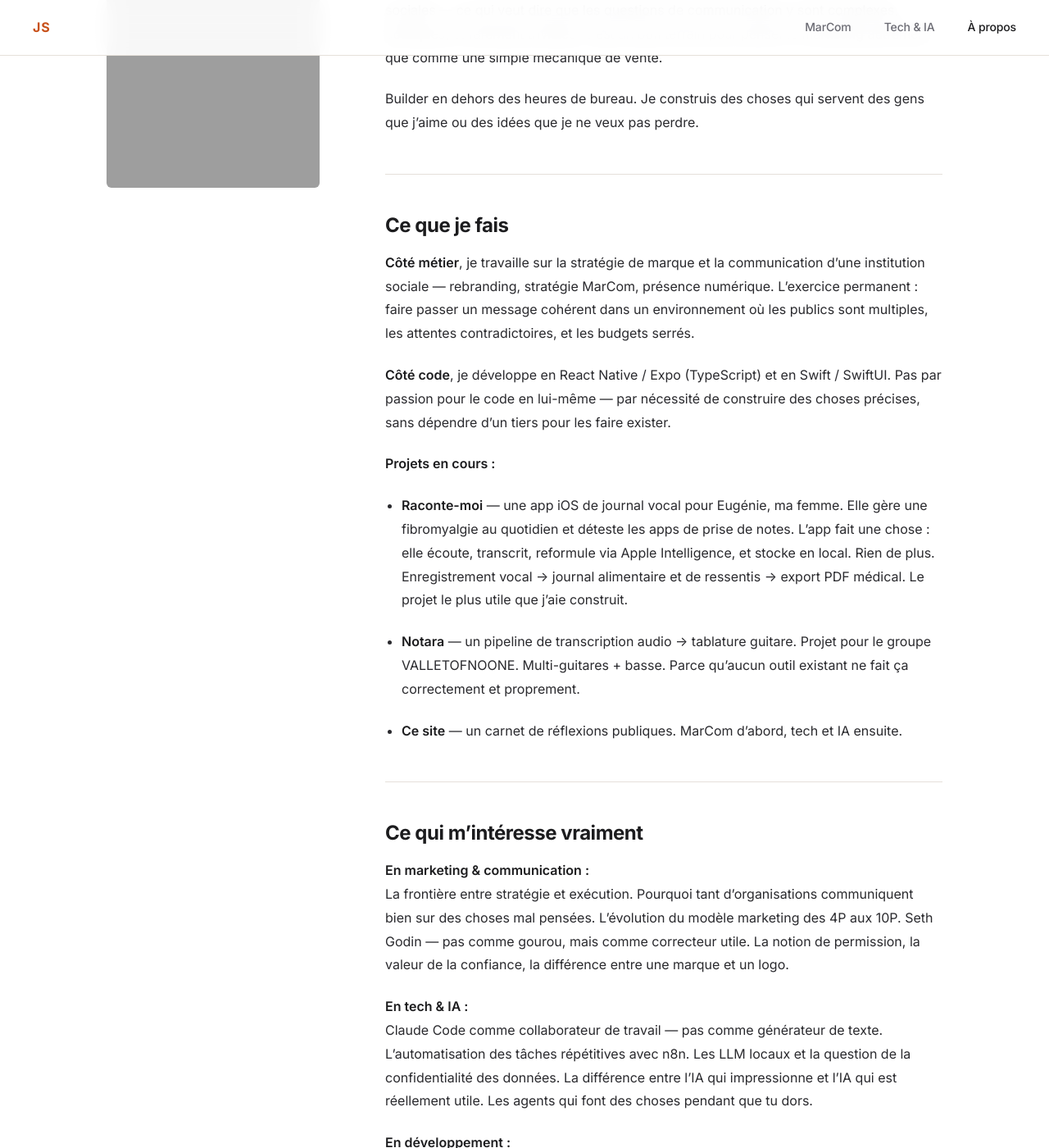
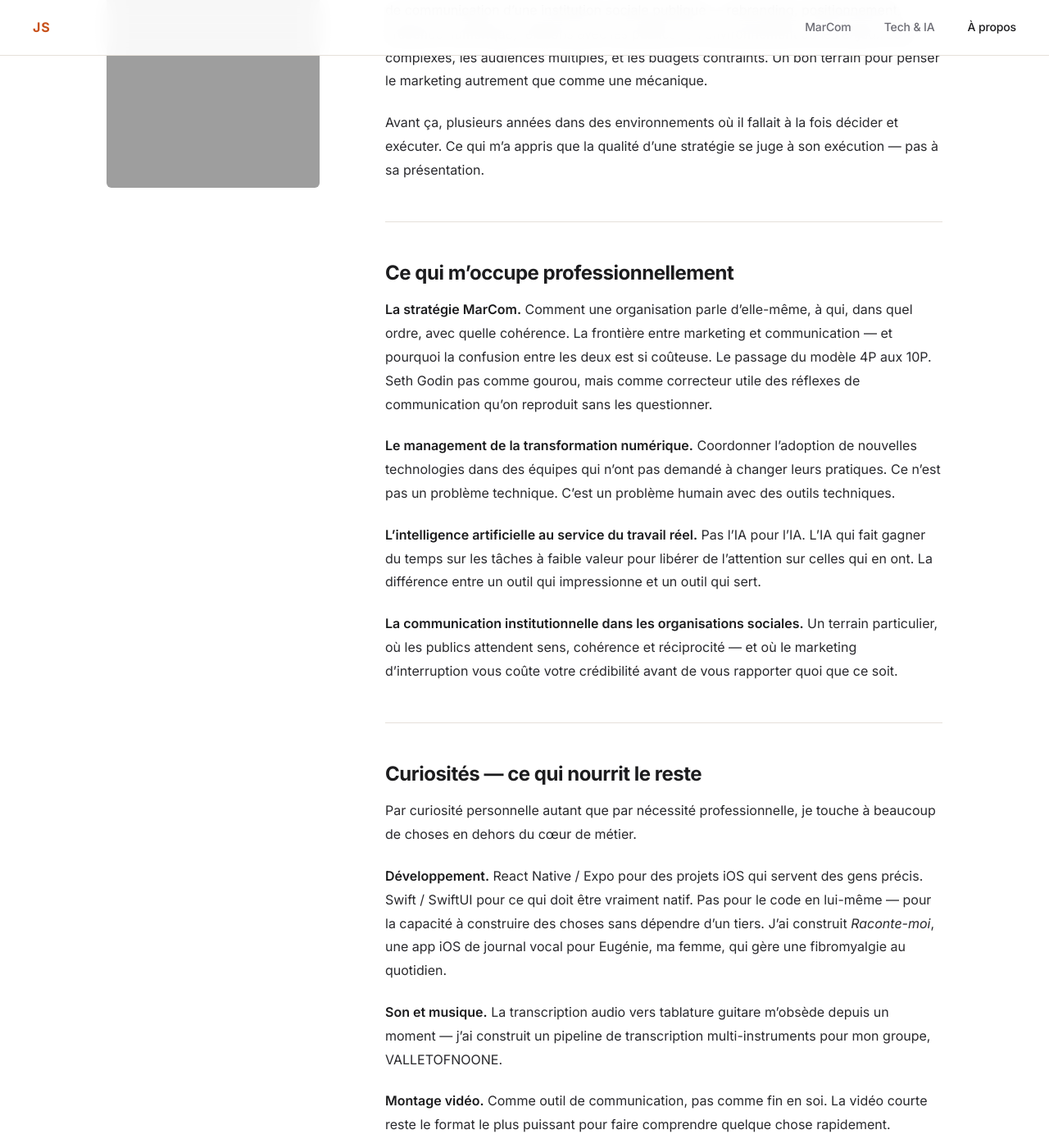
Before and after one commit to joaofmsilva1979/joaofmsilva1979.github.io, a Jekyll site: the page built from a-propos.md, in a window 1280 px wide and 1400 px high, scrolled down 386 px. Shown: the whole window at 82% size. Built offline with Jekyll 4.4.1, drawn with Linux system fonts in a browser that asks for light colours; some of the changed text lies outside the part shown; grey boxes are pictures that could not be loaded.

Commit message:
Article MarCom complet (3200 mots) + profil repositionné leader/coordinateur
Co-Authored-By: Claude Sonnet 4.6 <noreply@anthropic.com>

```diff
--- a/_includes/marcom-nav.html
+++ b/_includes/marcom-nav.html
@@ -1,6 +1,7 @@
 <div class="sub-nav">
   <div class="sub-nav-inner">
     <a href="/marcom/" {% if page.url == '/marcom/' %}class="active"{% endif %}>Vue d'ensemble</a>
+    <a href="/marcom/article/" {% if page.url == '/marcom/article/' %}class="active"{% endif %}>L'article</a>
     <a href="/marcom/definitions/" {% if page.url == '/marcom/definitions/' %}class="active"{% endif %}>Définitions</a>
     <a href="/marcom/modele/" {% if page.url == '/marcom/modele/' %}class="active"{% endif %}>Le modèle</a>
     <a href="/marcom/seth-godin/" {% if page.url == '/marcom/seth-godin/' %}class="active"{% endif %}>Seth Godin</a>
--- a/a-propos.md
+++ b/a-propos.md
@@ -4,54 +4,47 @@ title: Joao Silva
 permalink: /a-propos/
 ---
 
-Digital & marketing au **CIGL Esch** (Luxembourg). Le CIGL, c'est un centre d'initiatives sociales — ce qui veut dire que les questions de communication y sont complexes, politiques, et rarement triviales. C'est un bon terrain pour penser le marketing autrement que comme une simple mécanique de vente.
+Responsable marketing & digital au **CIGL Esch** (Luxembourg). Je coordonne la stratégie de communication d'une institution sociale publique — rebranding, positionnement, présence numérique, relations avec les publics. Un environnement où les enjeux sont complexes, les audiences multiples, et les budgets contraints. Un bon terrain pour penser le marketing autrement que comme une mécanique.
 
-Builder en dehors des heures de bureau. Je construis des choses qui servent des gens que j'aime ou des idées que je ne veux pas perdre.
+Avant ça, plusieurs années dans des environnements où il fallait à la fois décider et exécuter. Ce qui m'a appris que la qualité d'une stratégie se juge à son exécution — pas à sa présentation.
 
 ---
 
-## Ce que je fais
+## Ce qui m'occupe professionnellement
 
-**Côté métier**, je travaille sur la stratégie de marque et la communication d'une institution sociale — rebranding, stratégie MarCom, présence numérique. L'exercice permanent : faire passer un message cohérent dans un environnement où les publics sont multiples, les attentes contradictoires, et les budgets serrés.
+**La stratégie MarCom.** Comment une organisation parle d'elle-même, à qui, dans quel ordre, avec quelle cohérence. La frontière entre marketing et communication — et pourquoi la confusion entre les deux est si coûteuse. Le passage du modèle 4P aux 10P. Seth Godin pas comme gourou, mais comme correcteur utile des réflexes de communication qu'on reproduit sans les questionner.
 
-**Côté code**, je développe en React Native / Expo (TypeScript) et en Swift / SwiftUI. Pas par passion pour le code en lui-même — par nécessité de construire des choses précises, sans dépendre d'un tiers pour les faire exister.
+**Le management de la transformation numérique.** Coordonner l'adoption de nouvelles technologies dans des équipes qui n'ont pas demandé à changer leurs pratiques. Ce n'est pas un problème technique. C'est un problème humain avec des outils techniques.
 
-**Projets en cours :**
+**L'intelligence artificielle au service du travail réel.** Pas l'IA pour l'IA. L'IA qui fait gagner du temps sur les tâches à faible valeur pour libérer de l'attention sur celles qui en ont. La différence entre un outil qui impressionne et un outil qui sert.
 
-- **Raconte-moi** — une app iOS de journal vocal pour Eugénie, ma femme. Elle gère une fibromyalgie au quotidien et déteste les apps de prise de notes. L'app fait une chose : elle écoute, transcrit, reformule via Apple Intelligence, et stocke en local. Rien de plus. Enregistrement vocal → journal alimentaire et de ressentis → export PDF médical. Le projet le plus utile que j'aie construit.
-
-- **Notara** — un pipeline de transcription audio → tablature guitare. Projet pour le groupe VALLETOFNOONE. Multi-guitares + basse. Parce qu'aucun outil existant ne fait ça correctement et proprement.
-
-- **Ce site** — un carnet de réflexions publiques. MarCom d'abord, tech et IA ensuite.
+**La communication institutionnelle dans les organisations sociales.** Un terrain particulier, où les publics attendent sens, cohérence et réciprocité — et où le marketing d'interruption vous coûte votre crédibilité avant de vous rapporter quoi que ce soit.
 
 ---
 
-## Ce qui m'intéresse vraiment
+## Curiosités — ce qui nourrit le reste
 
-**En marketing & communication :**
-La frontière entre stratégie et exécution. Pourquoi tant d'organisations communiquent bien sur des choses mal pensées. L'évolution du modèle marketing des 4P aux 10P. Seth Godin — pas comme gourou, mais comme correcteur utile. La notion de permission, la valeur de la confiance, la différence entre une marque et un logo.
+Par curiosité personnelle autant que par nécessité professionnelle, je touche à beaucoup de choses en dehors du cœur de métier.
 
-**En tech & IA :**
-Claude Code comme collaborateur de travail — pas comme générateur de texte. L'automatisation des tâches répétitives avec n8n. Les LLM locaux et la question de la confidentialité des données. La différence entre l'IA qui impressionne et l'IA qui est réellement utile. Les agents qui font des choses pendant que tu dors.
+**Développement.** React Native / Expo pour des projets iOS qui servent des gens précis. Swift / SwiftUI pour ce qui doit être vraiment natif. Pas pour le code en lui-même — pour la capacité à construire des choses sans dépendre d'un tiers. J'ai construit *Raconte-moi*, une app iOS de journal vocal pour Eugénie, ma femme, qui gère une fibromyalgie au quotidien.
 
-**En développement :**
-React Native parce que iOS + le web dans une seule codebase, c'est encore la bonne réponse pour des projets de cette taille. Swift / SwiftUI pour ce qui doit être vraiment natif. SQLite local parce que les données des gens n'ont pas à vivre sur des serveurs tiers. L'architecture de stores Zustand. Les tests qui ne mentent pas.
+**Son et musique.** La transcription audio vers tablature guitare m'obsède depuis un moment — j'ai construit un pipeline de transcription multi-instruments pour mon groupe, VALLETOFNOONE.
 
-**En info & comm :**
-Le journalisme de données. La carte comme outil de narration. Les newsletters qui tiennent leurs promesses. La question de ce qui mérite d'être publié — et sous quelle forme. Substack comme espace d'écriture longue, déconnecté du bruit des réseaux.
+**Montage vidéo.** Comme outil de communication, pas comme fin en soi. La vidéo courte reste le format le plus puissant pour faire comprendre quelque chose rapidement.
 
-**Curiosités permanentes :**
-La transcription musicale automatisée. La sécurité applicative (j'ai publié deux skills d'audit de sécurité pour Claude Code). L'acoustique des espaces. Les systèmes de backup qui ne font pas défaut. La typographie. Le design qui s'efface.
+**Automatisation.** n8n, Claude Code, pipelines de traitement de données. Les tâches qui se répètent méritent d'être automatisées. Le temps ainsi récupéré mérite d'être mis sur autre chose.
+
+**Sécurité applicative.** J'ai publié deux outils d'audit de sécurité pour Claude Code — par curiosité d'abord, par conviction qu'on ne peut pas ignorer ce sujet quand on manipule des données.
+
+Ces curiosités ne sont pas le cœur. Elles alimentent la capacité à comprendre ce que font les équipes techniques, à cadrer des projets numériques, à évaluer des outils, à ne pas être dépendant d'une seule lecture du monde.
 
 ---
 
 ## Ma façon de travailler
 
-Builder, pas théoricien. Je lis, je teste, je casse, je recommence. Je préfère l'open source quand la confidentialité compte — n8n plutôt que Zapier, NocoDB plutôt qu'Airtable. Je travaille avec Claude Code comme avec un collègue : je donne du contexte, je valide les décisions, je reste responsable du résultat.
-
-Pour les projets IA et automatisation : forfait, pas TJM.
+Je préfère le forfait au TJM. L'open source au SaaS quand la confidentialité compte. Les décisions claires aux consensus mous. Et les gens qui savent pourquoi ils font ce qu'ils font à ceux qui savent seulement comment.
 
 ---
 
 → [Substack](https://joaosilva1979.substack.com) — textes longs
-→ [GitHub](https://github.com/joaofmsilva1979) — projets en cours
+→ [GitHub](https://github.com/joaofmsilva1979) — projets ouverts
```
Also changed, not shown: marcom/article.md (added, +229 -0 lines).
